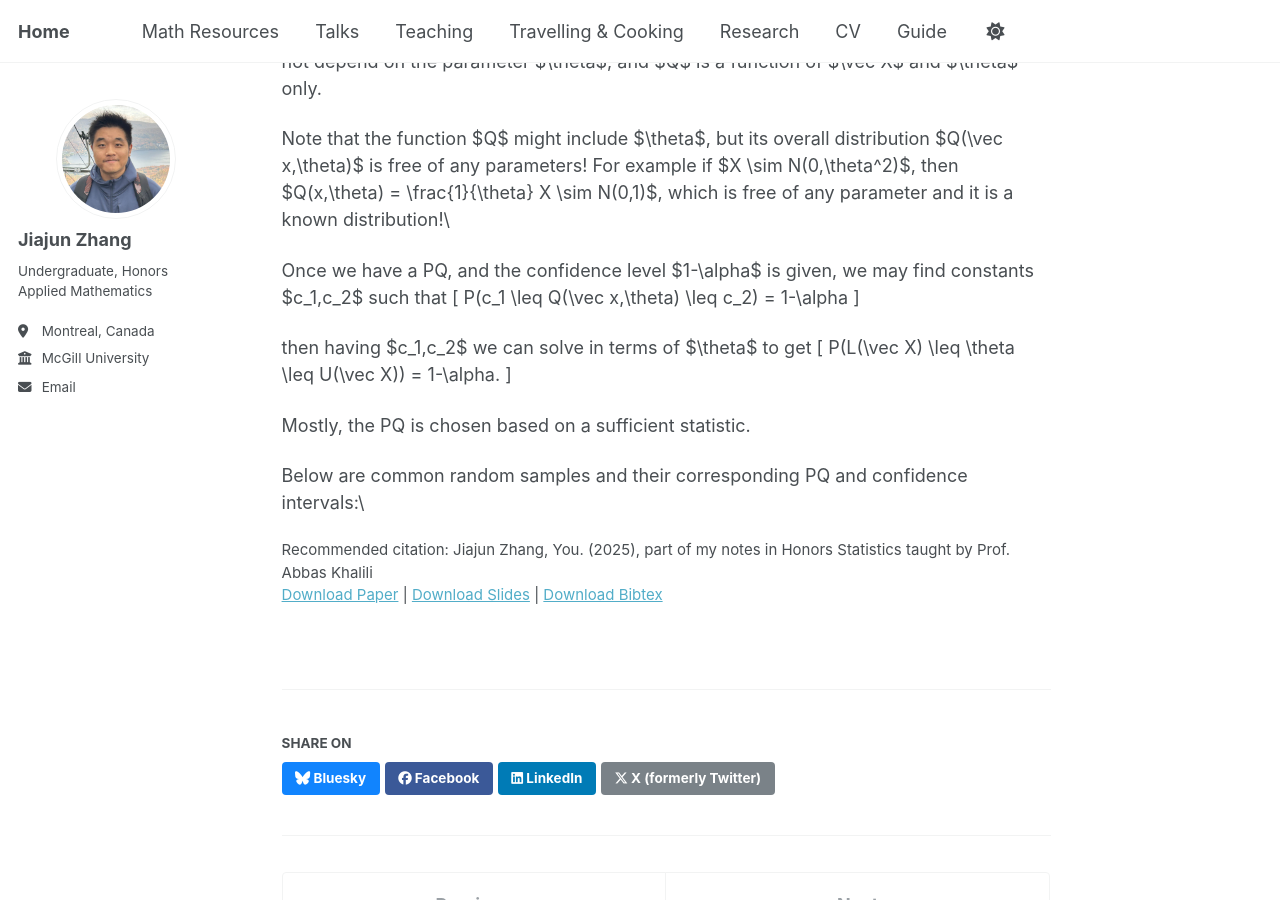
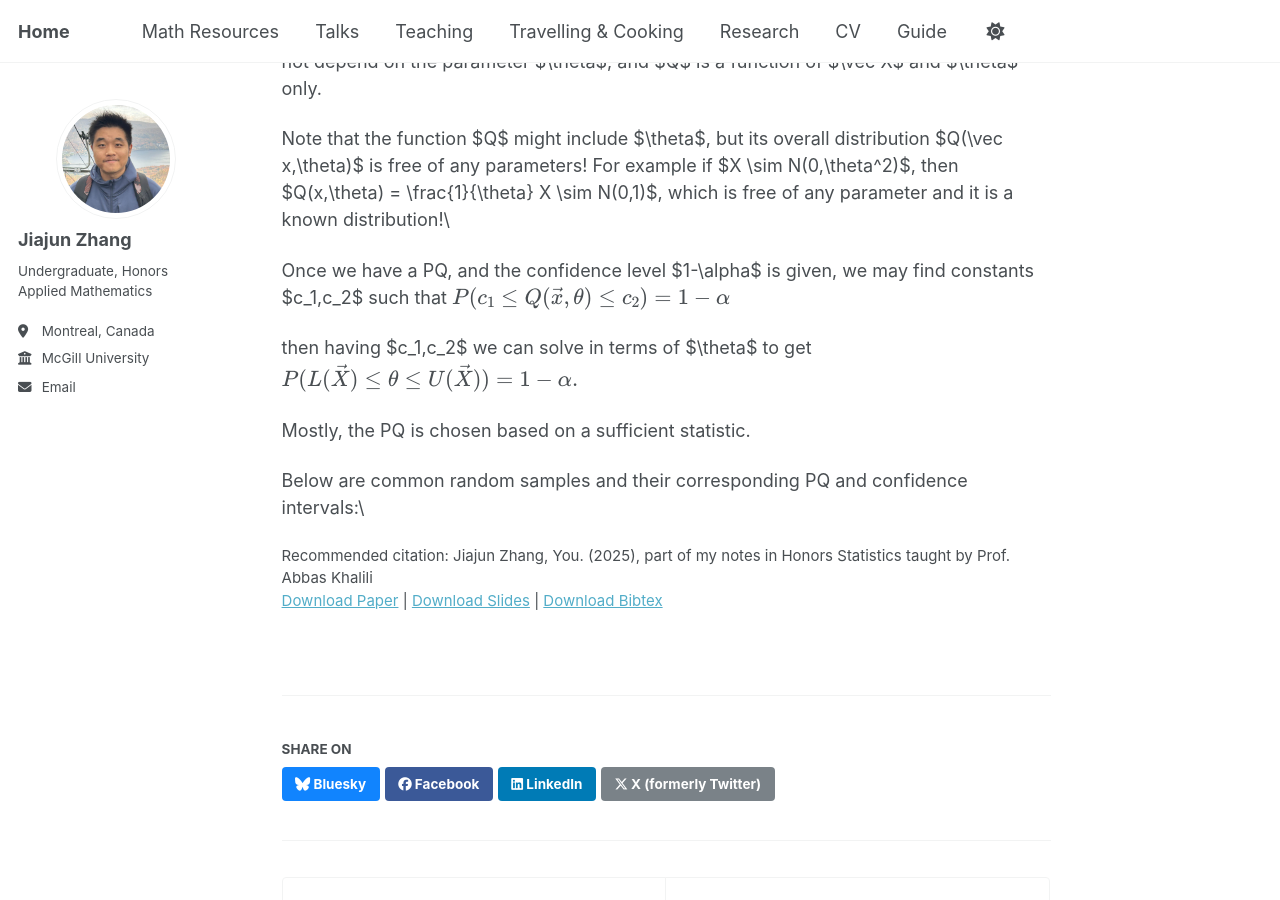
Before and after one commit to JohanssonRein/JohanssonRein.github.io, a Jekyll site: the page built from _publications/2025-06-01-confidenceinterval.md, in a window 1280 px wide and 900 px high, scrolled down 673 px. Built offline with Jekyll 4.4.1, drawn with Linux system fonts in a browser that asks for light colours.

Commit message:
Update 2025-06-01-confidenceinterval.md

```diff
--- a/_publications/2025-06-01-confidenceinterval.md
+++ b/_publications/2025-06-01-confidenceinterval.md
@@ -28,12 +28,12 @@ A random function $Q(\vec x,\theta)$ is called a pivot quantity (PQ) iff its dis
 
 Note that the function $Q$ might include $\theta$, but its overall distribution $Q(\vec x,\theta)$ is free of any parameters! For example if $X \sim N(0,\theta^2)$, then $Q(x,\theta) = \frac{1}{\theta} X \sim N(0,1)$, which is free of any parameter and it is a known distribution!\\
 
-Once we have a PQ, and the confidence level $1-\alpha$ is given, we may find constants $c_1,c_2$ such that \[ P(c_1 \leq Q(\vec x,\theta) \leq c_2) = 1-\alpha \]
+Once we have a PQ, and the confidence level $1-\alpha$ is given, we may find constants $c_1,c_2$ such that $$ P(c_1 \leq Q(\vec x,\theta) \leq c_2) = 1-\alpha $$
 
 then having $c_1,c_2$ we can solve in terms of $\theta$ to get
-\[
+$$
 P(L(\vec X) \leq \theta \leq U(\vec X)) = 1-\alpha.
-\]
+$$
 
 Mostly, the PQ is chosen based on a sufficient statistic.
 
```
